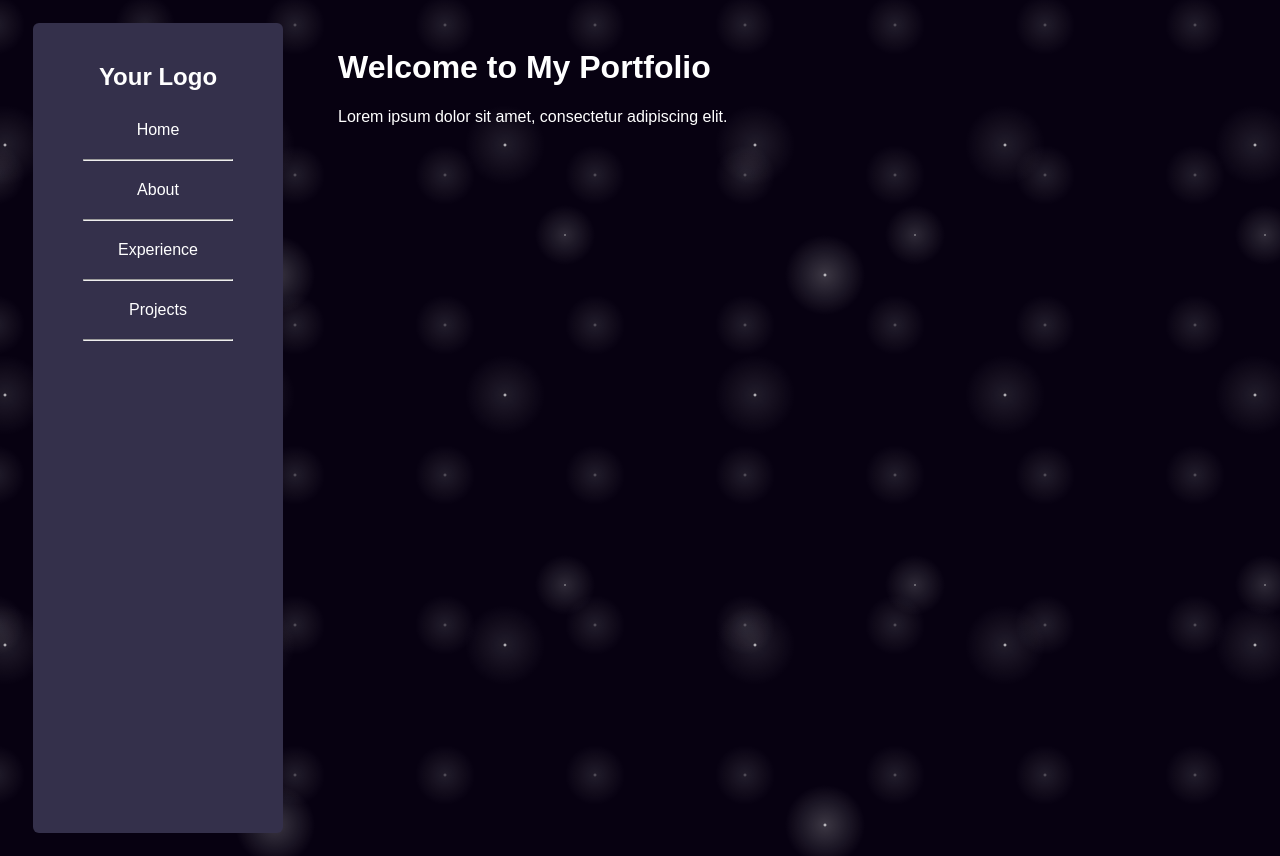
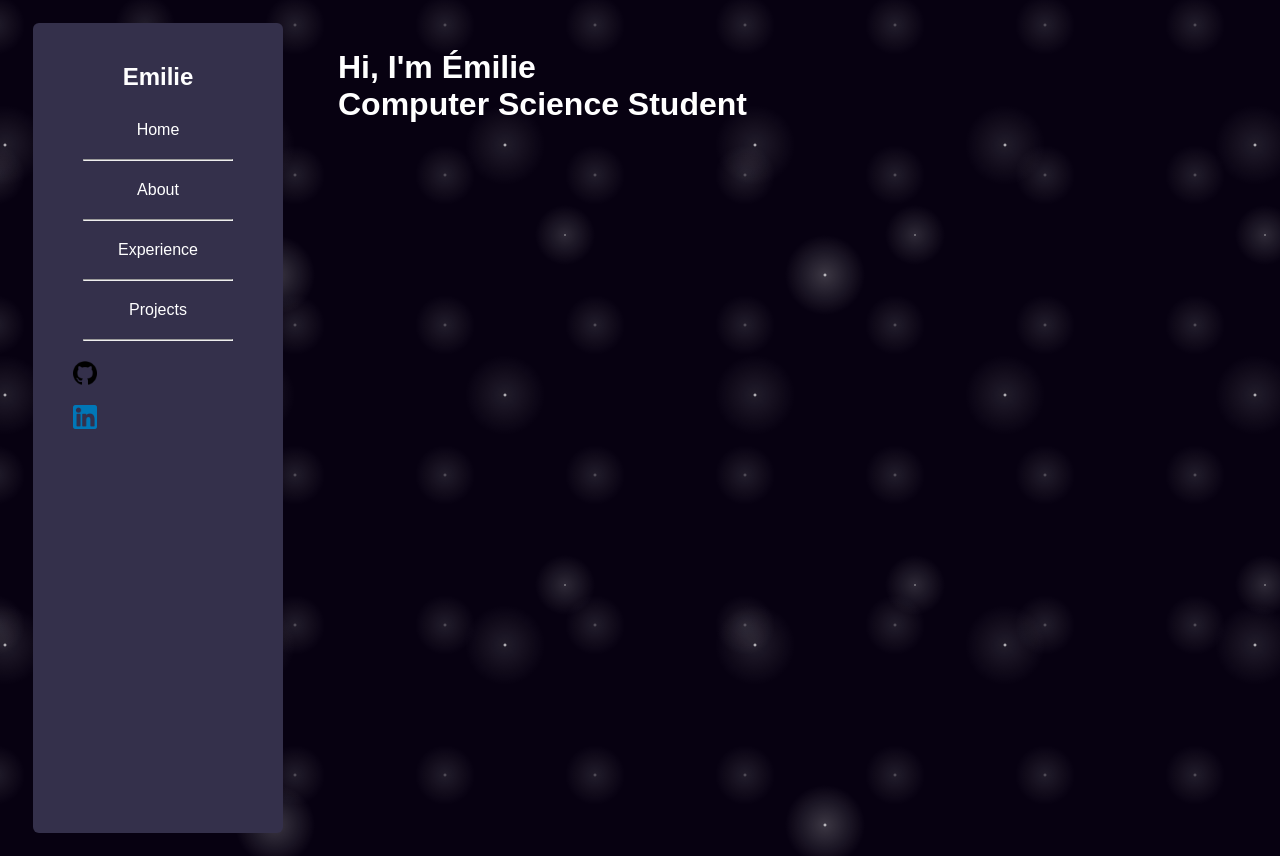
Before and after one commit to Sprytte/portfolio_frontend, a React (Create React App) app: page / in a window 1280 px wide. Built offline with nearby package versions, Linux system fonts and the light colour scheme.

Commit message:
Projects page

```diff
--- a/src/App.css
+++ b/src/App.css
@@ -77,13 +77,31 @@ body {
 .nav-links a:hover {
   background-color: #3c3756;
 }
-/*
-.content {
-  flex: 1;
-  padding: 20px;
-  height: 100vh; /* Make the content take the full height of the viewport
-  overflow-y: auto; /* Add scroll if content is longer than the viewport
-*/
+
+
+.external-links {
+  display: flex;
+  flex-direction: column; /* Display links in a column on small screens */
+}
+
+.external-links a {
+  display: flex;
+  align-items: center;
+  color: #fff;
+  text-decoration: none;
+  padding: 10px 20px;
+  transition: background-color 0.3s;
+}
+
+.icon {
+  width: 24px; /* Set the desired width for the icons */
+  height: 24px; /* Set the desired height for the icons */
+  margin-right: 10px;
+}
+
+.external-links a:hover {
+  background-color: #555;
+}
 
 
 .timeline {
@@ -115,18 +133,80 @@ body {
   margin-top: 10px;
 }
 
-.project-card {
-  background-color: #fff;
+header {
+  background-color: #3498db;
+  color: #fff;
+  text-align: center;
+  padding: 20px;
+}
+
+.project-carousel {
+  /* display: flex; */
+  justify-content: space-around;
+  padding: 40px;
+}
+
+.project-section {
+  display: flex;
+  flex-direction: column;
+  padding: 20px;
+  color: white;
+}
+
+.project-box {
+  background-color: #1b0238;
+  padding: 20px;
+  margin: 20px 0;
   border-radius: 8px;
   box-shadow: 0 0 10px rgba(0, 0, 0, 0.1);
-  padding: 20px;
-  margin-bottom: 20px;
   transition: transform 0.3s ease-in-out;
-  color: black;
+  text-align: center;
+  width: 600px;
 }
 
-.project-card:hover {
-  transform: scale(1.05);
+.project-box h3 {
+  margin-bottom: 10px;
+}
+
+.image-carousel {
+  display: flex;
+  justify-content: center;
+  /* justify-content: space-between; */
+  margin-bottom: 15px;
+}
+
+.image-carousel img {
+  max-width: 100%;
+  height: auto;
+  border-radius: 8px;
+  box-shadow: 0 0 5px rgba(0, 0, 0, 0.2);
+}
+
+.project-box p {
+  text-align: center;
+}
+
+.arrow-buttons {
+  /* position: absolute; */
+  top: 50%;
+  transform: translateY(-50%);
+  width: 100%;
+  /* display: flex; */
+  /* justify-content: space-between; */
+  margin: 60px 30px;
+  color: white;
+}
+
+.arrow-btn {
+  background: none;
+  border: none;
+  font-size: 24px;
+  cursor: pointer;
+  color: rgb(200, 200, 200);
+}
+
+.arrow-btn:hover {
+  color: #555;
 }
 
 .starry-night{
--- /dev/null
+++ b/src/Components/ArrowButton.js
@@ -0,0 +1,11 @@
+import React from 'react';
+
+const ArrowButtons = ({ onClick, direction }) => {
+  return (
+    <div className="arrow-buttons">
+      <button className={`arrow-btn ${direction}`} onClick={onClick}>{direction === 'prev' ? '❮' : '❯'}</button>
+    </div>
+  );
+};
+
+export default ArrowButtons;
--- /dev/null
+++ b/src/Components/Constants.js
@@ -0,0 +1 @@
+export const api = "http://66.220.198.144:4443/api/v1"
--- /dev/null
+++ b/src/Components/ProjectSection.js
@@ -0,0 +1,35 @@
+import ArrowButtons from './ArrowButton';
+import React, { useState, useEffect } from 'react';
+
+const ProjectSection = ({ title, projects }) => {
+    const [currentProject, setCurrentProject] = useState(0);
+
+    const changeProject = (n, total) => {
+        setCurrentProject((currentProject + n >= 0 && currentProject + n < total) ? currentProject + n : currentProject);
+    };
+
+  return (
+    <div className={`project-section`}>
+      <h2>{title}</h2>
+      {projects.map((project, index) => (
+        <div className="project-box" key={index}>
+          <h3>{project.name}</h3>
+          <div className="image-carousel">
+            <ArrowButtons onClick={() => changeProject(-1, project.images.length)} direction="prev"/>
+            {/* {project.images.map((image, imageIndex) => (
+              <img key={imageIndex} src={image} alt={`Project ${index + 1} Image ${imageIndex + 1}`} width={200} height={150}/>
+            ))} */}
+            {/* Map through the images like above. Use imageIndex. Instead of calling function, do the math directly in image source.
+            Current imageindex should be displayed, others display: none */}
+            <img src={project.images[currentProject]} alt={`Project ${index + 1} Image ${currentProject + 1}`} width={200} height={150}/>
+            <ArrowButtons onClick={() => changeProject(1, project.images.length)} direction="next"/>
+          </div>
+          <p>{project.description}</p>
+          <p>{project.technologies}</p>
+        </div>
+      ))}
+    </div>
+  );
+};
+
+export default ProjectSection;
--- a/src/Components/Sidebar.js
+++ b/src/Components/Sidebar.js
@@ -1,9 +1,13 @@
+import github from "../Images/Github.png"
+import linkedin from "../Images/linkedin.png"
+
 const Sidebar = () => {
     return(<>
         <aside class="sidebar">
                 <div class="sidebar-container">
-                    <div class="logo">Your Logo</div>
-                    <nav class="nav-links">
+                    <div class="logo">Emilie</div>
+                    <nav>
+                        <div class="nav-links">
                             <a href="/">Home</a>
                             <hr />
                             <a href="/about">About</a>
@@ -12,6 +16,16 @@ const Sidebar = () => {
                             <hr/>
                             <a href="/projects">Projects</a>
                             <hr/>
+                        </div>
+
+                        <div class="external-links">
+                            <a href="https://github.com/Sprytte" target="_blank">
+                                <img src={github} alt="GitHub Icon" class="icon" />
+                            </a>
+                            <a href="www.linkedin.com/in/emilie-parent-486305293" target="_blank">
+                                <img src={linkedin} alt="LinkedIn Icon" class="icon" />
+                            </a>
+                        </div>
                     </nav>
                 </div>
             </aside>
--- a/src/Pages/About.js
+++ b/src/Pages/About.js
@@ -8,6 +8,9 @@ const About = () => {
 
             <div class="content">
             <h1>About Me</h1>
+            <h3>Resume</h3>
+            <h3>Skills</h3>
+            <h3>Contact</h3>
             </div>
         </div>
 
--- a/src/Pages/Homepage.js
+++ b/src/Pages/Homepage.js
@@ -7,8 +7,8 @@ const HomePage = () => {
             <Sidebar />
 
             <div class="content">
-            <h1>Welcome to My Portfolio</h1>
-            <p>Lorem ipsum dolor sit amet, consectetur adipiscing elit.</p>
+            <h1>Hi, I'm Émilie <br/>
+            Computer Science Student</h1>
             </div>
         </div>
 
--- a/src/Pages/Projects.js
+++ b/src/Pages/Projects.js
@@ -1,22 +1,54 @@
+import React, { useState, useEffect } from 'react';
 import Sidebar from "../Components/Sidebar";
+import ProjectSection from '../Components/ProjectSection';
+import ArrowButtons from '../Components/ArrowButton';
+import { api } from '../Components/Constants';
+
+// const projectsData = {
+//     // schoolProjects: [
+//     //     {
+//     //       title: 'School Project 1',
+//     //       images: ['school_project1_image1.jpg', 'school_project1_image2.jpg'],
+//     //       description: 'Lorem ipsum dolor sit amet, consectetur adipiscing elit. Sed ac nisl nec purus gravida ullamcorper. In non lacus bibendum, consequat arcu a, fermentum justo.'
+//     //     },
+//     //     {
+//     //       title: 'School Project 2',
+//     //       images: ['school_project2_image1.jpg', 'school_project2_image2.jpg'],
+//     //       description: 'Lorem ipsum dolor sit amet, consectetur adipiscing elit. Sed ac nisl nec purus gravida ullamcorper. In non lacus bibendum, consequat arcu a, fermentum justo.'
+//     //     },
+//     //   ],
+// //   personalProjects: [
+// //     { title: 'Personal Project 1', description: 'Lorem ipsum dolor sit amet, consectetur adipiscing elit...', images: ["wer", "wer"] },
+// //     { title: 'Personal Project 2', description: 'Lorem ipsum dolor sit amet, consectetur adipiscing elit...', images: ["wer", "wer"] },
+// //   ],
+// };
 
 const Projects = () => {
+    const [currentProject, setCurrentProject] = useState(1);
+    const [projects, setProjects] = useState([]);
+
+    useEffect(() => {
+      fetch(`${api}/projects`)
+        .then((response) => response.json())
+        .then((data) => setProjects(data))
+        .catch((error) => console.error('Error fetching projects:', error));
+    }, []);
+
+    const changeProject = (n) => {
+        setCurrentProject((prev) => (prev + n > 0 && prev + n <= 2) ? prev + n : prev);
+    };
     return(
     <div>
         <div class="container">
             <Sidebar />
 
-            <div class="content">
-            <h1>Projects</h1>
-            <div class="project-card">
-                    <h2>Project Title</h2>
-                    <p>Lorem ipsum dolor sit amet, consectetur adipiscing elit. Nullam id justo sed libero fermentum lobortis.</p>
-                    </div>
+                <h1>My Projects</h1>
 
-                    <div class="project-card">
-                    <h2>Another Project</h2>
-                    <p>Lorem ipsum dolor sit amet, consectetur adipiscing elit. Nullam id justo sed libero fermentum lobortis.</p>
-                    </div>
+            <div className="projects-container">
+                <div className="project-carousel">
+                    <ProjectSection title="School Projects" projects={projects} />
+                    {/* <ProjectSection title="Personal Projects" projects={projectsData.personalProjects} /> */}
+                </div>
             </div>
         </div>
 
```
Also changed, not shown: src/Images/linkedin.png (added). Lines whose indentation alone changed are shown as unchanged.
